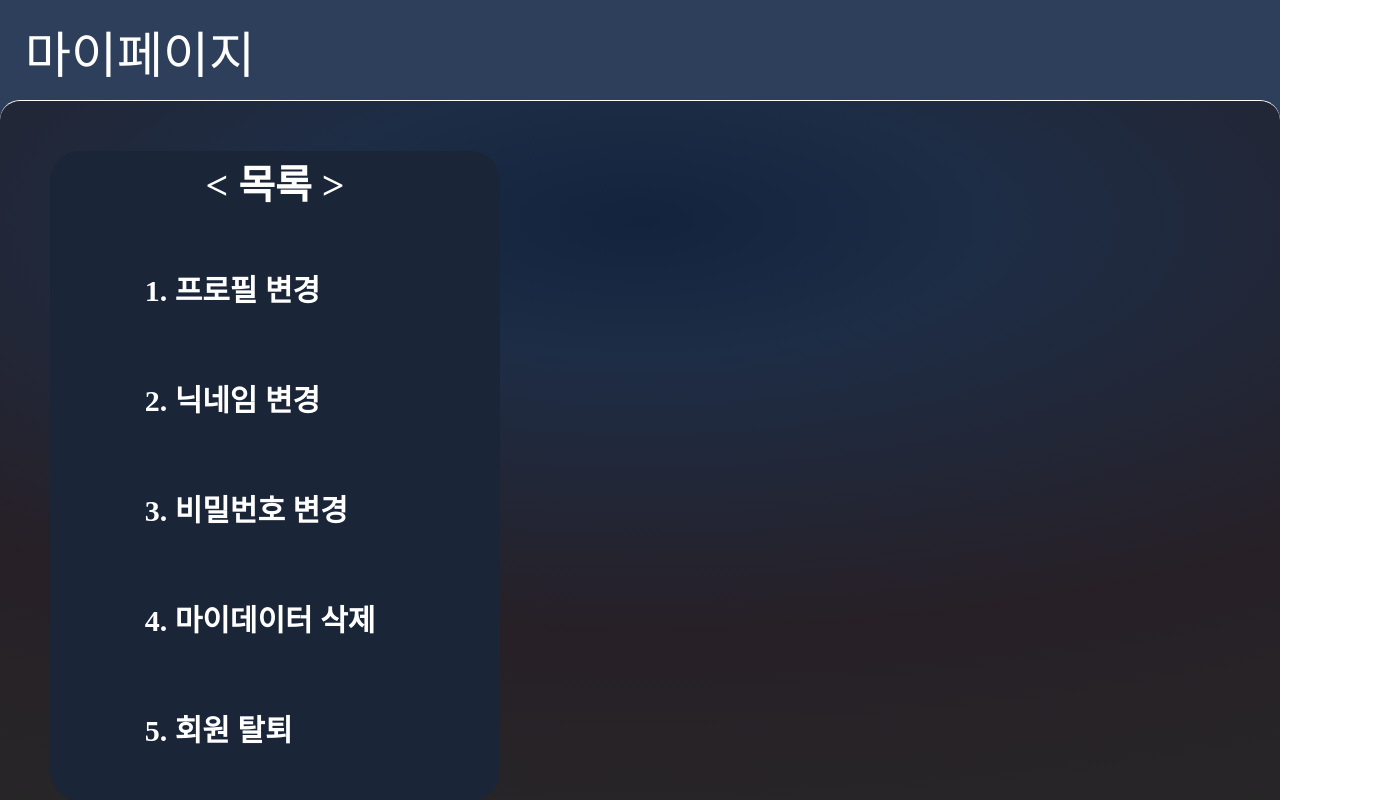
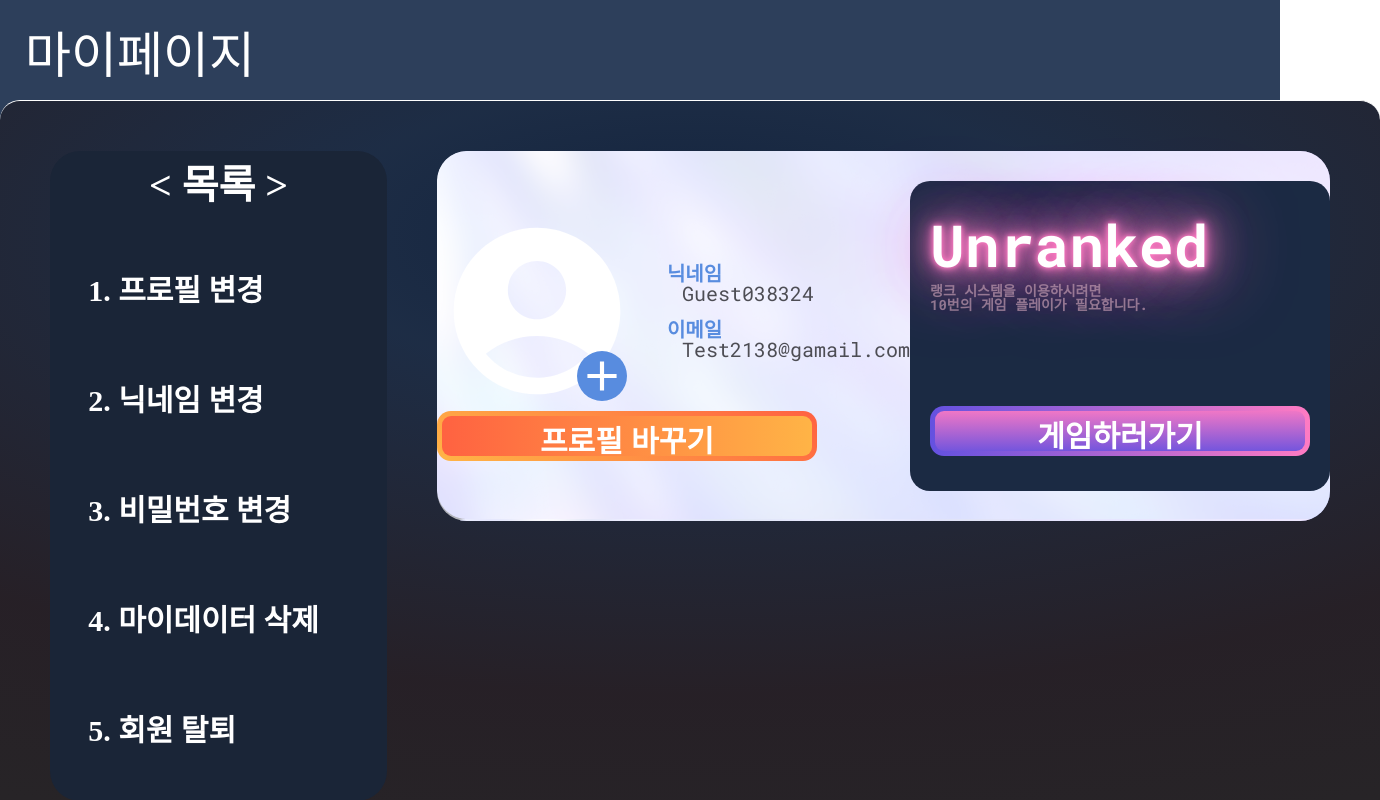
Before and after one commit to AimLab-Project/AimLab_Front, a React (Create React App) app: page /my in a window 1280 px wide. Shown: the top 800 px of the page, 1380 px wide, since content can reach past the window. Built offline with nearby package versions, Linux system fonts and the light colour scheme.

Commit message:
🌈feat : mypage 진행중

```diff
--- a/src/components/templates/AuthPageTemplate/SignupTemplate.tsx
+++ b/src/components/templates/AuthPageTemplate/SignupTemplate.tsx
@@ -129,6 +129,7 @@ export default SignupTemplate;
 const Wrapper = styled.div`
 	padding: 20px 0;
 	height: 50px;
+	box-sizing: none;
 `;
 
 const Checks = styled.div`
--- a/src/components/ui/molecules/MyPageNav/MyPageNav.tsx
+++ b/src/components/ui/molecules/MyPageNav/MyPageNav.tsx
@@ -30,7 +30,7 @@ const Container = styled.div`
 	flex-direction: column;
 	justify-content: space-around;
 	align-items: flex-start;
-	margin: 50px;
+	/* margin: 50px; */
 `;
 
 const Title = styled.div`
--- a/src/components/ui/molecules/MyPageProfile/MyPageProfile.tsx
+++ b/src/components/ui/molecules/MyPageProfile/MyPageProfile.tsx
@@ -23,7 +23,7 @@ export default MyPageProfile;
 
 const Container = styled.div`
 	width: 100%;
-	height: 100%;
+	height: 200px;
 	display: flex;
 	gap: 30px;
 `;
--- a/src/components/ui/molecules/MyPageTier/MyPageTier.tsx
+++ b/src/components/ui/molecules/MyPageTier/MyPageTier.tsx
@@ -13,9 +13,9 @@ const MyPageTier = () => {
 export default MyPageTier;
 
 const Container = styled.div`
-	width: 500px;
-	height: 300px;
+	/* width: 530px; */
+	height: 270px;
 	background-color: #1b2a43;
 	border-radius: 20px;
-	padding: 30px;
+	padding: 20px;
 `;
--- /dev/null
+++ b/src/components/ui/organisms/MyPageHeader/MyPageHeader.tsx
@@ -0,0 +1,43 @@
+import Button from 'components/ui/atoms/Button/Button';
+import MyPageProfile from 'components/ui/molecules/MyPageProfile/MyPageProfile';
+import MyPageTier from 'components/ui/molecules/MyPageTier/MyPageTier';
+import React from 'react';
+import styled from 'styled-components';
+import BG from '../../../../assets/image/BG/MyPageProfile_BG.png';
+
+const MyPageHeader = () => {
+	return (
+		<Container>
+			<Wrapper>
+				<div>
+					<MyPageProfile />
+					<Button
+						label="프로필 바꾸기"
+						variant="teriary"
+						size="large"
+						border="teriary"
+					/>
+				</div>
+				<MyPageTier />
+			</Wrapper>
+		</Container>
+	);
+};
+
+export default MyPageHeader;
+
+const Container = styled.div`
+	width: 1150px;
+	height: 370px;
+	border-radius: 30px;
+	background-image: url(${BG});
+`;
+const Wrapper = styled.div`
+	width: 100%;
+	height: 100%;
+	display: flex;
+	border-radius: 30px;
+	background-color: rgba(255, 255, 255, 0.65);
+	align-items: center;
+	justify-content: space-around;
+`;
--- a/src/pages/MyPage.tsx
+++ b/src/pages/MyPage.tsx
@@ -1,4 +1,5 @@
 import MyPageNav from 'components/ui/molecules/MyPageNav/MyPageNav';
+import MyPageHeader from 'components/ui/organisms/MyPageHeader/MyPageHeader';
 import React from 'react';
 import styled from 'styled-components';
 
@@ -10,6 +11,7 @@ const MyPage = () => {
 			</Container>
 			<Wrapper>
 				<MyPageNav />
+				<MyPageHeader />
 			</Wrapper>
 		</>
 	);
@@ -42,6 +44,9 @@ const Wrapper = styled.div`
 	border-top: 1px solid #fff;
 	border-top-left-radius: 20px;
 	border-top-right-radius: 20px;
+	padding: 50px;
+	display: flex;
+	gap: 50px;
 `;
 
 const Title = styled.span`
--- a/src/styles/global.ts
+++ b/src/styles/global.ts
@@ -4,7 +4,7 @@ import reset from 'styled-reset';
 const GlobalStyles = createGlobalStyle`
   ${reset}
   * {
-    box-sizing: border-box;
+
   }
   body {
 
```
Also changed, not shown: src/assets/image/BG/MyPageProfile_BG.png (added), 1 other file (tests, documents, lock files or other folders).
